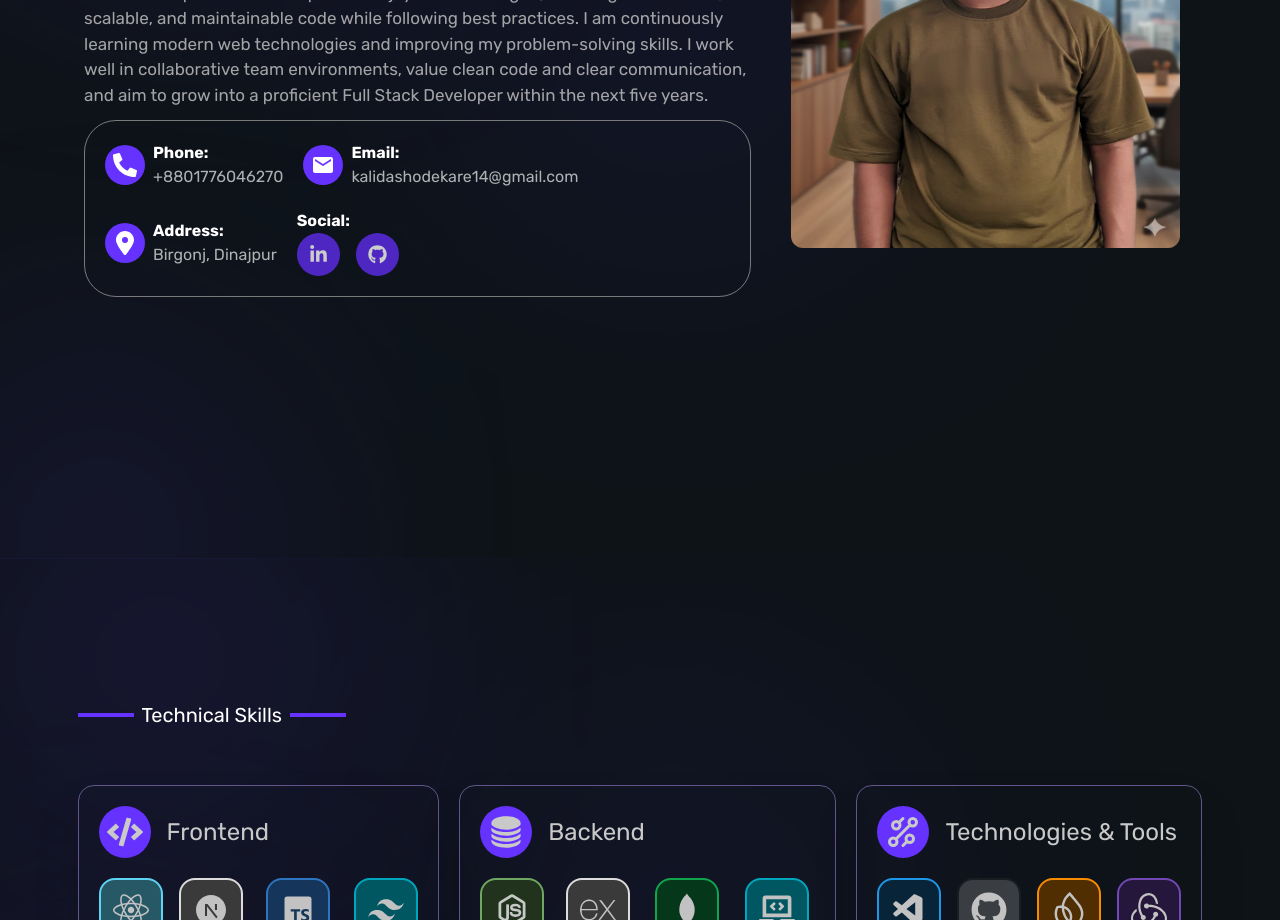
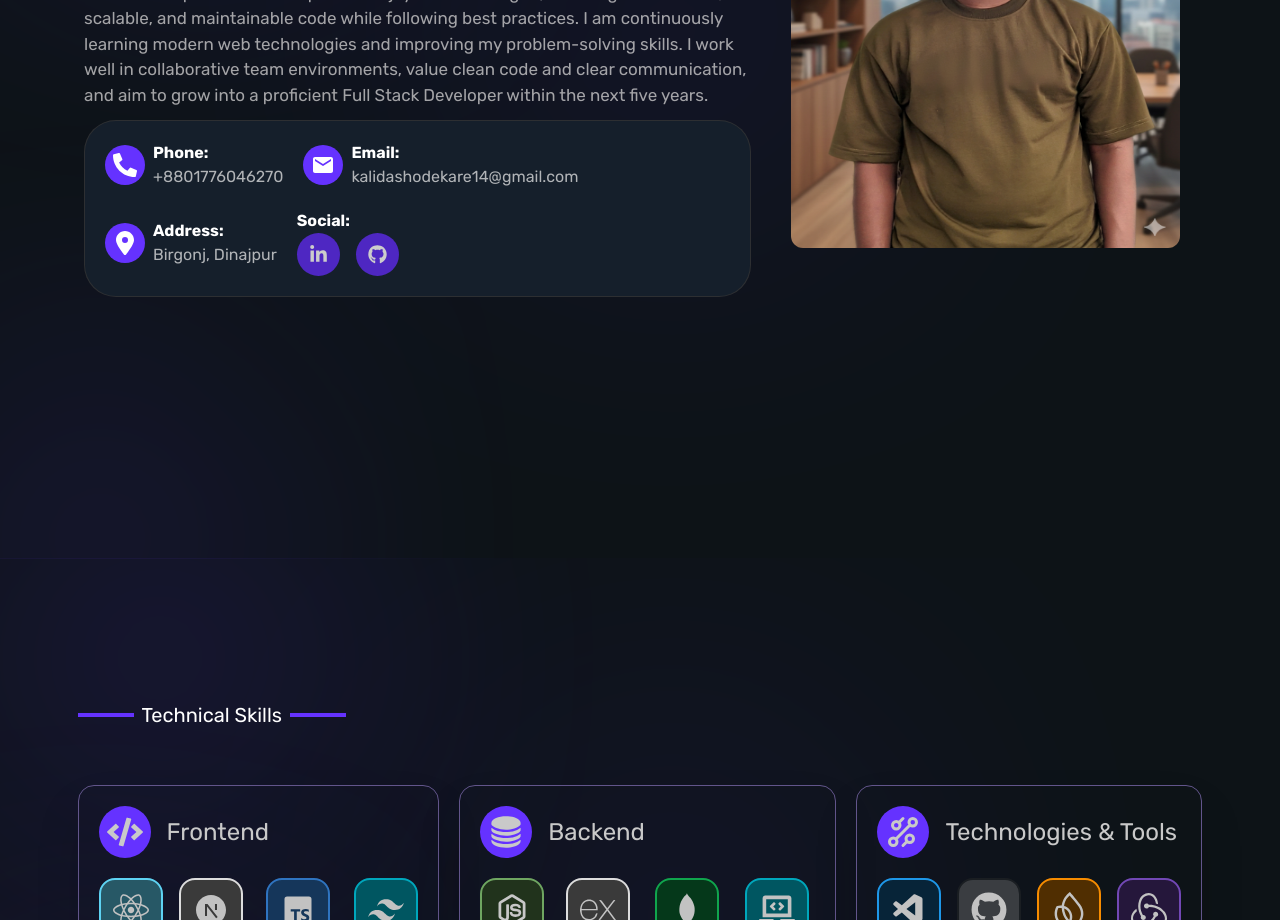
Before and after one commit to kalidashodekare14/Portfolio, a Next.js app: page / in a window 1280 px wide. Shown: the part 1020-1940 px from the top of the page. Built offline with nearby package versions, Linux system fonts and the light colour scheme.

Commit message:
AboutMe section update

```diff
--- a/components/AboutMe.tsx
+++ b/components/AboutMe.tsx
@@ -80,7 +80,7 @@ const AboutMe = () => {
                                 delay: 0.8
                             }}
                             viewport={{ once: true }}
-                            className="flex flex-wrap gap-5 border border-[#a0a0a0bb] p-5 rounded-4xl">
+                            className="flex flex-wrap gap-5 border border-[#363636bb] bg-[#151f2b] dark:bg-[#c6d4e6] p-5 rounded-4xl">
                             <div className="flex items-center gap-2">
                                 <div className="bg-[#6532FF] text-2xl p-2 rounded-full">
                                     <FaPhoneAlt />
```
